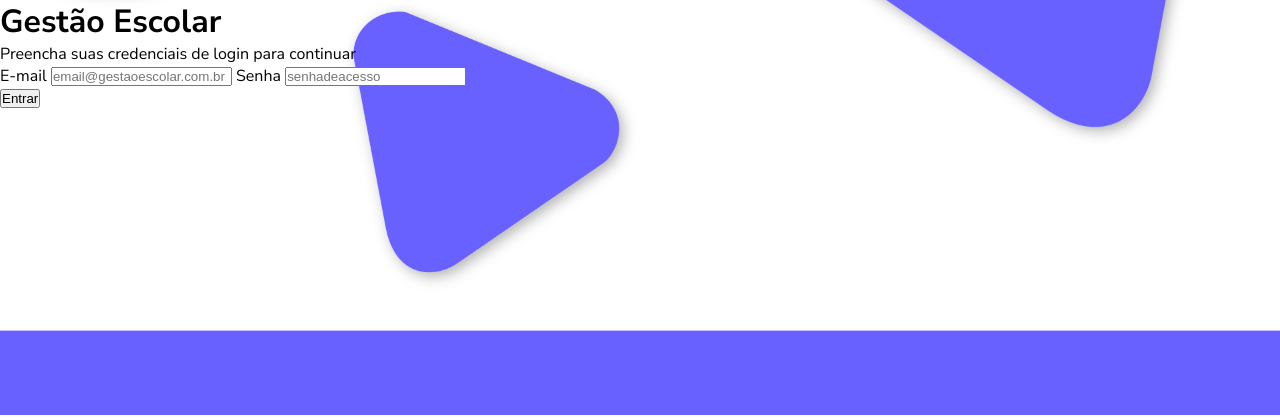
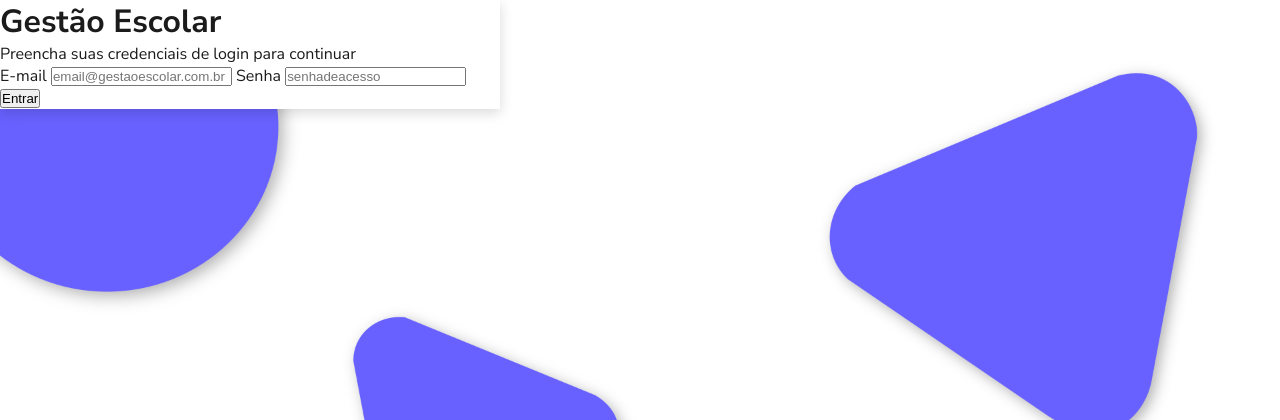
Before and after one commit to colynascimento/php-sql_gestao_escolar, a PHP site: page / in a window 1280 px wide. Shown: the top 420 px of the page. Run offline with PHP 8.4, Linux system fonts and the light colour scheme.

Commit message:
estilização form-login

```diff
--- a/css/style.css
+++ b/css/style.css
@@ -12,7 +12,14 @@
     font-size: 16px;
     background-image: url('../imgs/gestao_escolar_wallpaper.png');
     background-size: cover;
-    background-position: center;
+    background-position: top;
     background-repeat: no-repeat;
     width: 100%;
 }
+
+#form-login {
+    background-color: #fff;
+    width: 500px;
+    color: #1b1b1b;
+    box-shadow: 0 4px 12px rgba(0, 0, 0, 0.15);
+}
--- a/public/index.php
+++ b/public/index.php
@@ -6,6 +6,7 @@
         <title>Login | Gestão Escolar</title>
         <link rel="stylesheet" href="../css/style.css">
     </head>
+
     <body id="pagina-login">
 
         <form id="form-login" action="../inludes/validacao_login.php" method="POST">
```
